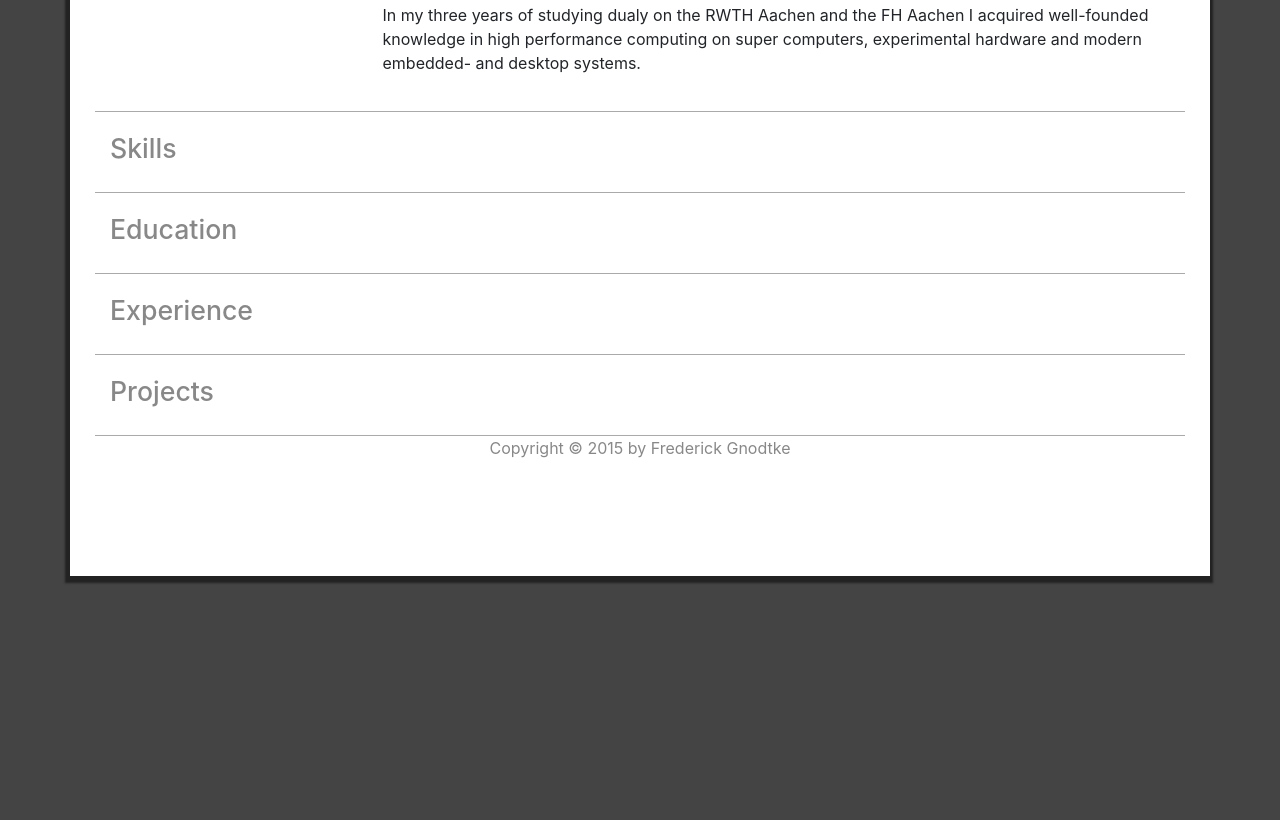
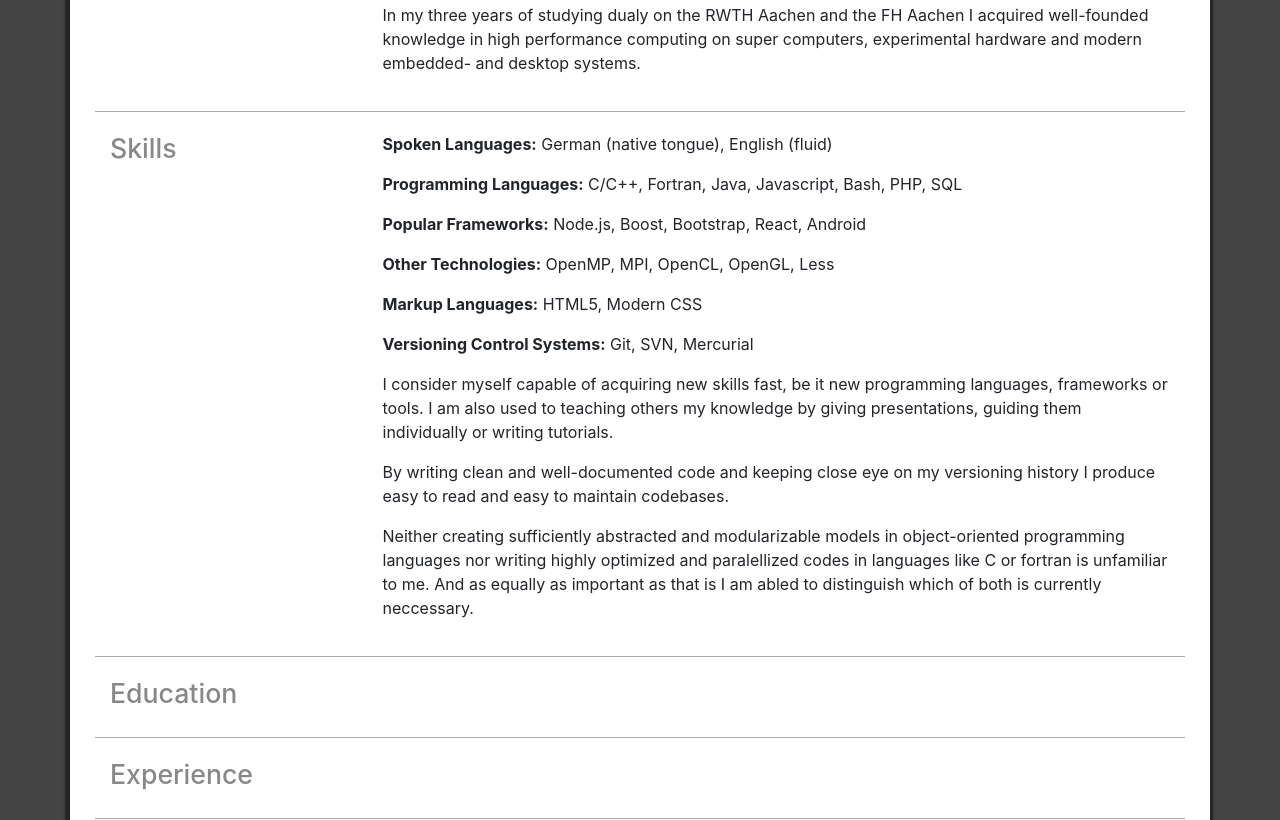
Before and after one commit to Prior99/portfolio, a website: page index.html in a window 1280 px wide. Shown: the part 710-1530 px from the top of the page. Before the commit the page ends 1326 px from the top, so only its background shows below. Drawn offline with nearby package versions, Linux system fonts and the light colour scheme; files that its build step writes are made by us from their sources.

Commit message:
Added section about Skills.

```diff
--- a/index.html
+++ b/index.html
@@ -48,6 +48,15 @@
                 <h2>Skills</h2>
             </div>
             <div class="col-md-9">
+                <p><b>Spoken Languages:</b> German (native tongue), English (fluid)</p>
+                <p><b>Programming Languages:</b> C/C++, Fortran, Java, Javascript, Bash, PHP, SQL</p>
+                <p><b>Popular Frameworks:</b> Node.js, Boost, Bootstrap, React, Android</p>
+                <p><b>Other Technologies:</b> OpenMP, MPI, OpenCL, OpenGL, Less</p>
+                <p><b>Markup Languages:</b> HTML5, Modern CSS</p>
+                <p><b>Versioning Control Systems:</b> Git, SVN, Mercurial</p>
+                <p>I consider myself capable of acquiring new skills fast, be it new programming languages, frameworks or tools. I am also used to teaching others my knowledge by giving presentations, guiding them individually or writing tutorials.</p>
+                <p>By writing clean and well-documented code and keeping close eye on my versioning history I produce easy to read and easy to maintain codebases.</p>
+                <p>Neither creating sufficiently abstracted and modularizable models in object-oriented programming languages nor writing highly optimized and paralellized codes in languages like C or fortran is unfamiliar to me. And as equally as important as that is I am abled to distinguish which of both is currently neccessary.</p>
             </div>
         </div>
         <div class="row lined spaced">
```
